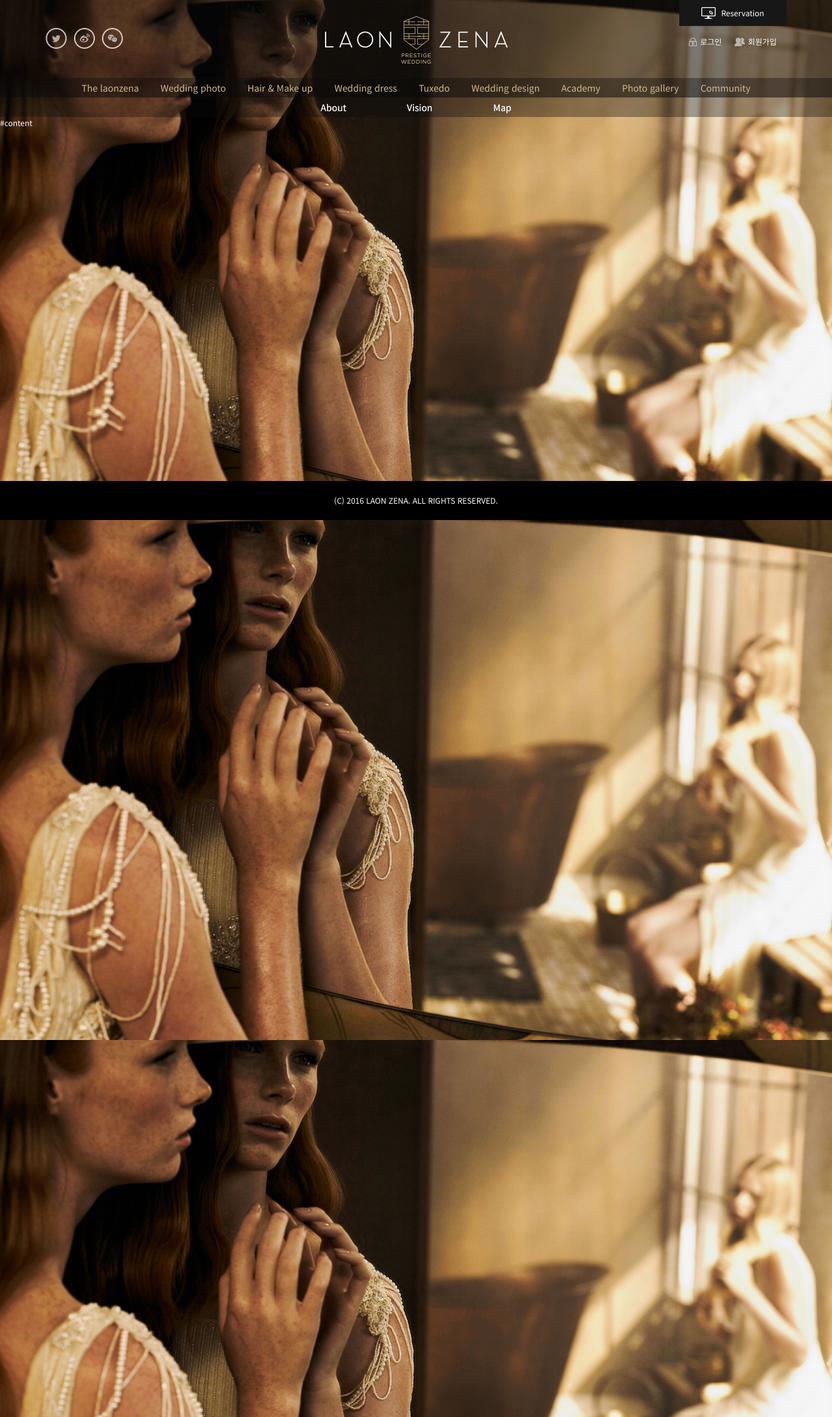
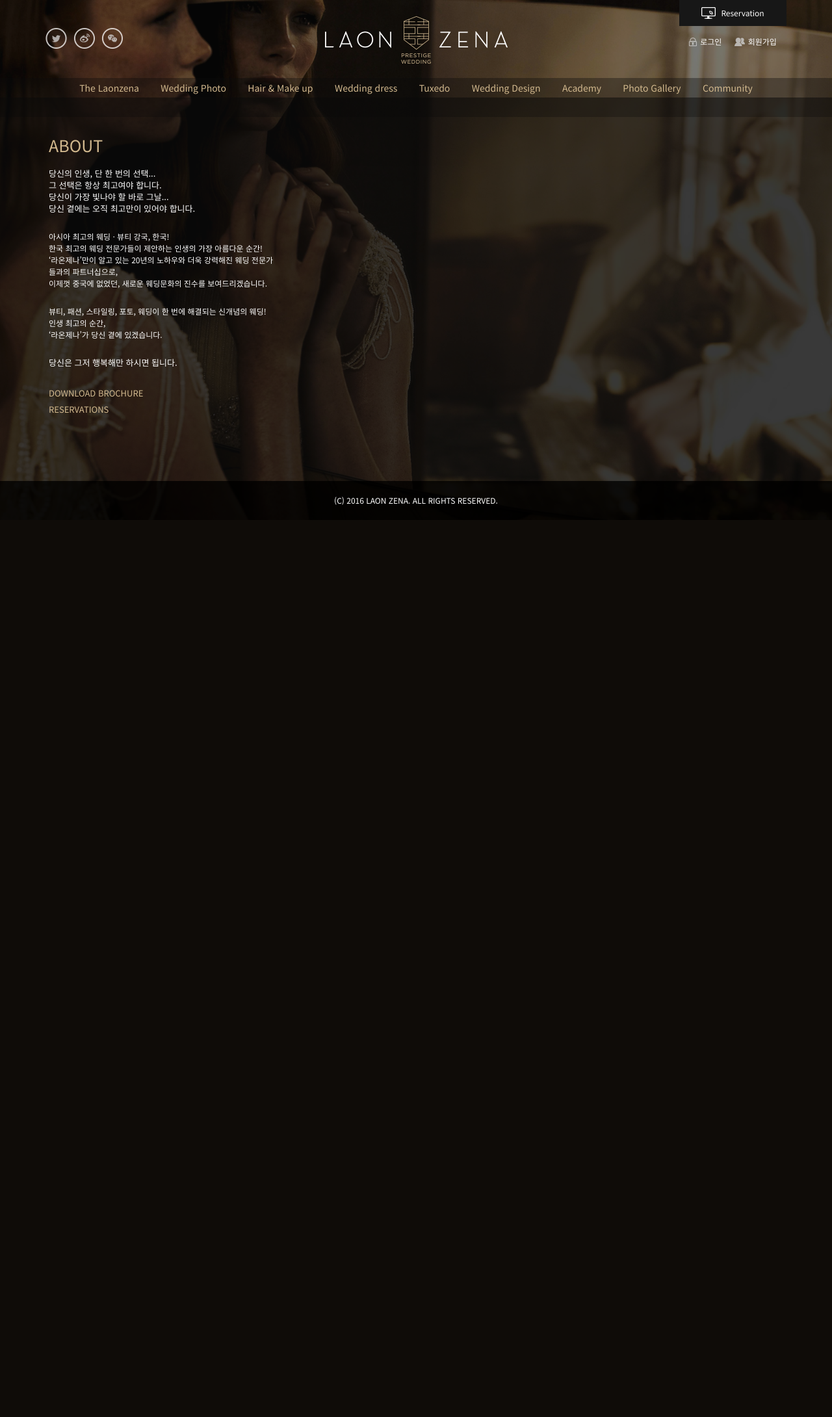
Before and after one commit to jjaekong/laonzena, a PHP site: page / in a window 1280 px wide. Shown: the whole page at 65% size. After the commit the page ends 800 px from the top, so only its background shows below. Run offline with PHP 8.4, Linux system fonts and the light colour scheme; some libraries are stand-ins or nearby versions.

Commit message:
레이아웃 작성 완료

```diff
--- a/assets/css/default.css
+++ b/assets/css/default.css
@@ -12,6 +12,7 @@ body {
   font-size: 12px;
   line-height: 18px;
   color: #fff;
+  font-weight: 300;
   background-image: url(/assets/images/bg.jpg);
   background-repeat: no-repeat;
   background-size: cover;
@@ -34,6 +35,13 @@ ol, ul {
   margin-bottom: 0;
   padding-left: 0;
   list-style: none; }
+
+h1, h2, h3, h4, h5, h6 {
+  margin-top: 0;
+  margin-bottom: 0; }
+
+p {
+  margin-bottom: 0; }
 
 #header {
   position: fixed;
@@ -174,9 +182,10 @@ ol, ul {
     #gnb-container {
       overflow: visible;
       display: block;
-      padding-top: 120px;
+      margin-top: 150px;
+      padding-top: 0;
       height: 30px;
-      height: 150px; } }
+      background-color: rgba(10, 10, 10, 0.86); } }
   #gnb-container #gnb {
     overflow: auto;
     padding-left: 0;
@@ -205,11 +214,12 @@ ol, ul {
               height: 70px;
               font-size: 22px;
               line-height: 70px; } }
-        #gnb-container #gnb > ul > li > div > ul {
-          display: none; }
-          #gnb-container #gnb > ul > li > div > ul > li {
+        #gnb-container #gnb > ul > li > ul {
+          display: none;
+          text-align: left; }
+          #gnb-container #gnb > ul > li > ul > li {
             border-top: 1px solid rgba(255, 255, 255, 0.15); }
-            #gnb-container #gnb > ul > li > div > ul > li > a {
+            #gnb-container #gnb > ul > li > ul > li > a {
               display: block;
               padding-left: 20px;
               padding-right: 20px;
@@ -219,33 +229,25 @@ ol, ul {
               background-color: #2a2a2a;
               font-weight: 100; }
               @media (min-width: 768px) {
-                #gnb-container #gnb > ul > li > div > ul > li > a {
+                #gnb-container #gnb > ul > li > ul > li > a {
                   padding-left: 45px;
                   padding-right: 45px;
                   height: 70px;
                   font-size: 22px;
                   line-height: 70px; } }
-          @media (min-width: 1200px) {
-            #gnb-container #gnb > ul > li > div > ul {
-              display: block; }
-              #gnb-container #gnb > ul > li > div > ul > li {
-                border: 0; }
-                #gnb-container #gnb > ul > li > div > ul > li > a {
-                  font-size: 14px;
-                  height: 30px;
-                  line-height: 30px;
-                  background-color: transparent; } }
         #gnb-container #gnb > ul > li.active > ul {
           display: block; }
     @media (min-width: 1200px) {
       #gnb-container #gnb {
         overflow: visible;
+        margin-top: -30px;
         height: 30px; }
         #gnb-container #gnb > ul {
           position: relative;
           text-align: center;
           background-color: transparent; }
           #gnb-container #gnb > ul > li {
+            position: relative;
             display: inline-block;
             padding-left: 15px;
             padding-right: 15px;
@@ -259,18 +261,32 @@ ol, ul {
               line-height: 30px; }
               #gnb-container #gnb > ul > li > a:hover, #gnb-container #gnb > ul > li > a:focus {
                 border-bottom: 1px solid rgba(152, 114, 55, 0.6); }
-            #gnb-container #gnb > ul > li > div {
+                #gnb-container #gnb > ul > li > a:hover + ul, #gnb-container #gnb > ul > li > a:focus + ul {
+                  display: block; }
+            #gnb-container #gnb > ul > li > ul {
+              display: none;
+              overflow: hidden;
               position: absolute;
               top: 30px;
-              left: 0;
-              width: 100%;
-              height: 30px;
-              background-color: rgba(10, 10, 10, 0.2); }
-              #gnb-container #gnb > ul > li > div > ul > li {
-                display: inline-block; }
-                #gnb-container #gnb > ul > li > div > ul > li > a {
+              min-width: 250px; }
+              #gnb-container #gnb > ul > li > ul > li {
+                float: left;
+                border-top: 0; }
+                #gnb-container #gnb > ul > li > ul > li > a {
+                  padding-left: 15px;
+                  padding-right: 15px;
                   font-size: 14px;
-                  color: #fff; } }
+                  color: #878787;
+                  height: 30px;
+                  line-height: 30px;
+                  background-color: transparent;
+                  text-decoration: none; }
+                  #gnb-container #gnb > ul > li > ul > li > a:hover, #gnb-container #gnb > ul > li > ul > li > a:focus {
+                    color: #fff; }
+            #gnb-container #gnb > ul > li:hover > ul, #gnb-container #gnb > ul > li:focus > ul, #gnb-container #gnb > ul > li.active > ul {
+              display: block; }
+            #gnb-container #gnb > ul > li:nth-of-type(1) > ul {
+              width: 250px; } }
 
 .gnb-opened {
   overflow: hidden; }
@@ -281,7 +297,27 @@ ol, ul {
       overflow: auto; } }
 
 #content {
-  height: 2000px; }
+  overflow: auto;
+  height: 100%;
+  background-color: rgba(11, 11, 11, 0.8); }
+
+.description {
+  padding: 30px 5px; }
+  .description .desc-head .desc-title {
+    margin-bottom: 20px;
+    font-size: 25px;
+    color: #d2b98f; }
+  .description .desc-body > p {
+    margin-bottom: 25px; }
+    .description .desc-body > p strong {
+      font-size: 13px;
+      font-weight: 400; }
+  .description .desc-foot .desc-link li a {
+    display: block;
+    font-size: 13px;
+    line-height: 25px;
+    color: #d2b98f;
+    text-decoration: none; }
 
 #footer {
   position: fixed;
@@ -289,7 +325,7 @@ ol, ul {
   min-width: 320px;
   width: 100%;
   height: 50px;
-  background-color: #000;
+  background-color: rgba(0, 0, 0, 0.95);
   text-align: center;
   line-height: 50px;
   z-index: 10; }
--- a/assets/css/default.scss
+++ b/assets/css/default.scss
@@ -14,6 +14,7 @@ body {
     font-size: 12px;
     line-height: 18px;
     color: #fff;
+    font-weight: 300;
     background-image: url(/assets/images/bg.jpg);
     background-repeat: no-repeat;
     background-size: cover;
@@ -37,6 +38,13 @@ ol, ul {
     margin-bottom: 0;
     padding-left: 0;
     list-style: none;
+}
+h1, h2, h3, h4, h5, h6 {
+    margin-top: 0;
+    margin-bottom: 0;
+}
+p {
+    margin-bottom: 0;
 }
 
 #header {
@@ -205,9 +213,10 @@ ol, ul {
     @media (min-width: $lg) {
         overflow: visible;
         display: block;
-        padding-top: 120px;
+        margin-top: 150px;
+        padding-top: 0;
         height: 30px;
-        height: 150px;
+        background-color: rgba(#0a0a0a, .86);
     }
     #gnb {
         overflow: auto;
@@ -238,8 +247,9 @@ ol, ul {
                         line-height: 70px;
                     }
                 }
-                > div > ul {
+                > ul {
                     display: none;
+                    text-align: left;
                     > li {
                         border-top: 1px solid rgba(#fff, .15);
                         > a {
@@ -260,18 +270,6 @@ ol, ul {
                             }
                         }
                     }
-                    @media (min-width: $lg) {
-                        display: block;
-                        > li {
-                            border: 0;
-                            > a {
-                                font-size: 14px;
-                                height: 30px;
-                                line-height: 30px;
-                                background-color: transparent;
-                            }
-                        }
-                    }
                 }
                 &.active {
                     > ul {
@@ -282,6 +280,7 @@ ol, ul {
         }
         @media (min-width: $lg) {
             overflow: visible;
+            margin-top: -30px;
             height: 30px;
             > ul {
                 position: relative;
@@ -289,6 +288,7 @@ ol, ul {
                 text-align: center;
                 background-color: transparent;
                 > li {
+                    position: relative;
                     display: inline-block;
                     padding-left: 15px;
                     padding-right: 15px;
@@ -303,27 +303,55 @@ ol, ul {
                         &:hover,
                         &:focus {
                             border-bottom: 1px solid rgba(#987237, .6);
+                            & + ul {
+                                display: block;
+                            }
                         }
                     }
-                    > div {
+                    > ul {
+                        display: none;
+                        overflow: hidden;
                         position: absolute;
                         top: 30px;
-                        left: 0;
-                        width: 100%;
-                        height: 30px;
-                        background-color: rgba(#0a0a0a, .2);
-                        > ul {
-                            > li {
-                                display: inline-block;
-                                > a {
-                                    font-size: 14px;
+                        min-width: 250px;
+                        > li {
+                            float: left;
+                            border-top: 0;
+                            > a {
+                                padding-left: 15px;
+                                padding-right: 15px;
+                                font-size: 14px;
+                                color: #878787;
+                                height: 30px;
+                                line-height: 30px;
+                                background-color: transparent;
+                                text-decoration: none;
+                                &:hover,
+                                &:focus {
                                     color: #fff;
                                 }
                             }
                         }
                     }
+                    &:hover,
+                    &:focus,
+                    &.active {
+                        > ul {
+                            display: block;
+                        }
+                    }
+                    &:nth-of-type(1) {
+                        > ul {
+                            width: 250px;
+                        }
+                    }
                 }
             }
+        }
+    }
+    @media (min-width: $lg) {
+        #gnb-backdrop {
+
         }
     }
 }
@@ -339,8 +367,45 @@ ol, ul {
 }
 
 #content {
-    height: 2000px;
-    //background-color: rgba(#fff, .5);
+    overflow: auto;
+    height: 100%;
+    background-color: rgba(#0b0b0b, .8);
+    .container {
+
+    }
+}
+
+.description {
+    padding: 30px 5px;
+    .desc-head {
+        .desc-title {
+            margin-bottom: 20px;
+            font-size: 25px;
+            color: #d2b98f;
+        }
+    }
+    .desc-body {
+        > p {
+            margin-bottom: 25px;
+            strong {
+                font-size: 13px;
+                font-weight: 400;
+            }
+        }
+    }
+    .desc-foot {
+        .desc-link {
+            li {
+                a {
+                    display: block;
+                    font-size: 13px;
+                    line-height: 25px;
+                    color: #d2b98f;
+                    text-decoration: none;
+                }
+            }
+        }
+    }
 }
 
 #footer {
@@ -349,7 +414,7 @@ ol, ul {
     min-width: 320px;
     width: 100%;
     height: 50px;
-    background-color: #000;
+    background-color: rgba(#000, .95);
     text-align: center;
     line-height: 50px;
     z-index: 10;
--- a/assets/js/common.js
+++ b/assets/js/common.js
@@ -1,5 +1,5 @@
 // 메뉴 클릭 시
-$(document).on('click', '#gnb > .container > ul > li > a', function(e) {
+$(document).on('click focusin', '#gnb > ul > li > a', function(e) {
     if ($(this).parent().hasClass('active')) {
         $(this).parent().removeClass('active');
     } else {
--- a/index.php
+++ b/index.php
@@ -12,7 +12,7 @@
     <![endif]-->
     <link href="/assets/css/default.css" rel="stylesheet">
 </head>
-<body class="gnb-opened">
+<body>
     <header id="header">
         <div class="container">
             <div class="row">
@@ -46,24 +46,20 @@
         <nav id="gnb" tabindex="-1">
             <ul>
                 <li>
-                    <a href="#">The laonzena</a>
-                    <div>
+                    <a href="#">The Laonzena</a>
                     <ul>
                         <li><a href="#">About</a></li>
                         <li><a href="#">Vision</a></li>
                         <li><a href="#">Map</a></li>
                     </ul>
-                    </div>
                 </li>
                 <li>
-                    <a href="#">Wedding photo</a>
-                    <div>
+                    <a href="#">Wedding Photo</a>
                     <ul>
-                            <li><a href="#">About</a></li>
-                            <li><a href="#">Vision</a></li>
-                            <li><a href="#">Map</a></li>
+                        <li><a href="#">About #2</a></li>
+                        <li><a href="#">Vision #2</a></li>
+                        <li><a href="#">Map #2</a></li>
                     </ul>
-                    </div>
                 </li>
                 <li>
                     <a href="#">Hair &amp; Make up</a>
@@ -75,13 +71,13 @@
                     <a href="#">Tuxedo</a>
                 </li>
                 <li>
-                    <a href="#">Wedding design</a>
+                    <a href="#">Wedding Design</a>
                 </li>
                 <li>
                     <a href="#">Academy</a>
                 </li>
                 <li>
-                    <a href="#">Photo gallery</a>
+                    <a href="#">Photo Gallery</a>
                 </li>
                 <li>
                     <a href="#">Community</a>
@@ -90,8 +86,44 @@
         </nav>
     </div>
     <main id="content" tabindex="-1">
-        <div class="main-container">
-            #content
+        <div class="container">
+            <div class="row">
+                <div class="col-xs-12 col-lg-4">
+                    <article class="description">
+                        <header class="desc-head">
+                            <h3 class="desc-title">ABOUT</h3>
+                        </header>
+                        <div class="desc-body">
+                            <p>
+                                <strong>당신의 인생, 단 한 번의 선택...<br>
+                                그 선택은 항상 최고여야 합니다.<br>
+                                당신이 가장 빛나야 할 바로 그날...<br>
+                                당신 곁에는 오직 최고만이 있어야 합니다.</strong>
+                            </p>
+                            <p>
+                                아시아 최고의 웨딩 · 뷰티 강국, 한국!<br>
+                                한국 최고의 웨딩 전문가들이 제안하는 인생의 가장 아름다운 순간!<br>
+                                ‘라온제나’만이 알고 있는 20년의 노하우와 더욱 강력해진 웨딩 전문가들과의 파트너십으로,<br>
+                                이제껏 중국에 없었던, 새로운 웨딩문화의 진수를 보여드리겠습니다.
+                            </p>
+                            <p>
+                                뷰티, 패션, 스타일링, 포토, 웨딩이 한 번에 해결되는 신개념의 웨딩!<br>
+                                인생 최고의 순간,<br>
+                                ‘라온제나’가 당신 곁에 있겠습니다.
+                            </p>
+                            <p>
+                                <strong>당신은 그저 행복해만 하시면 됩니다.</strong>
+                            </p>
+                        </div>
+                        <footer class="desc-foot">
+                            <ul class="desc-link">
+                                <li><a href="#">DOWNLOAD BROCHURE</a></li>
+                                <li><a href="#">RESERVATIONS</a></li>
+                            </ul>
+                        </footer>
+                    </article>
+                </div>
+            </div>
         </div>
     </main>
     <footer id="footer">
```
Also changed, not shown: 1 other file. Lines whose indentation alone changed are shown as unchanged.
